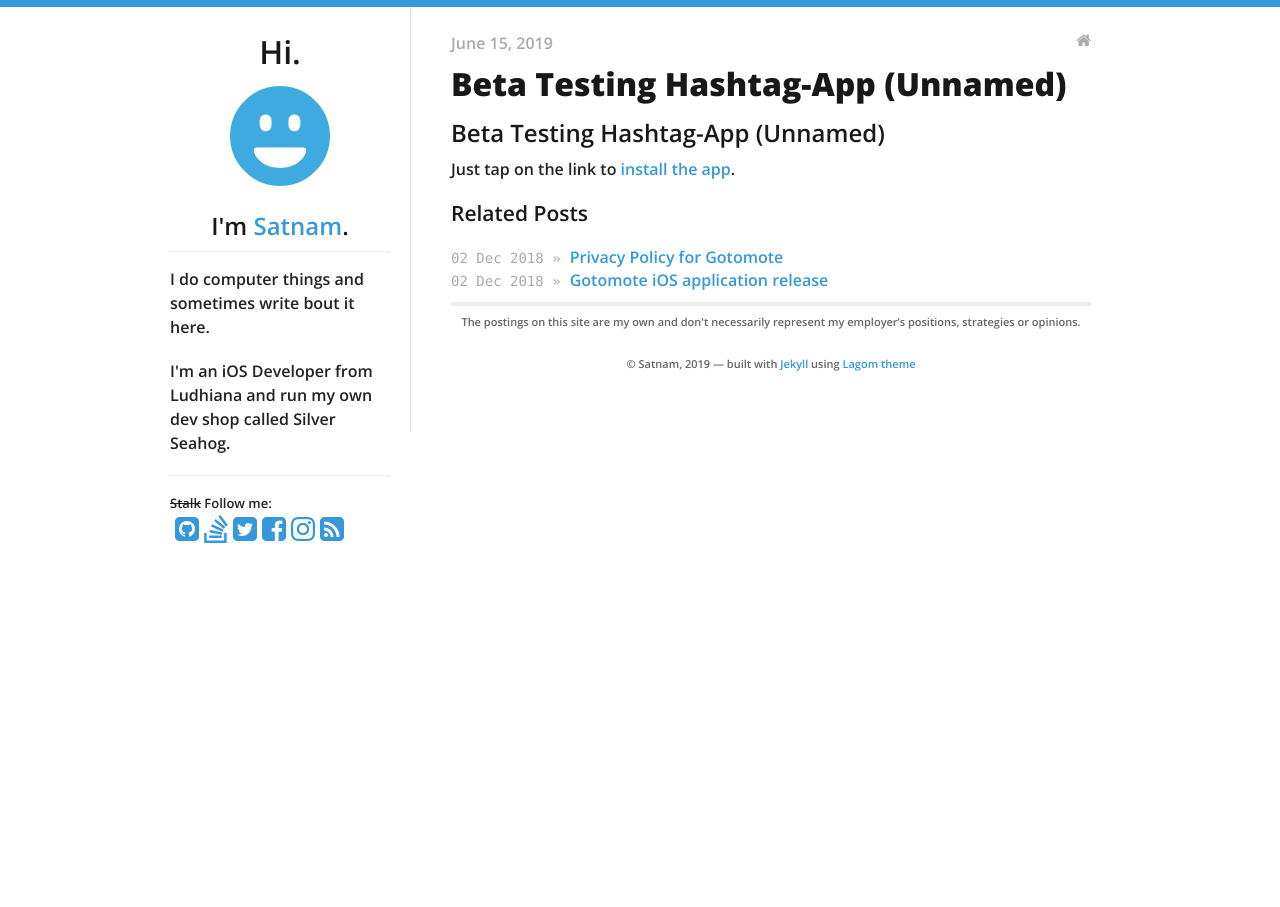
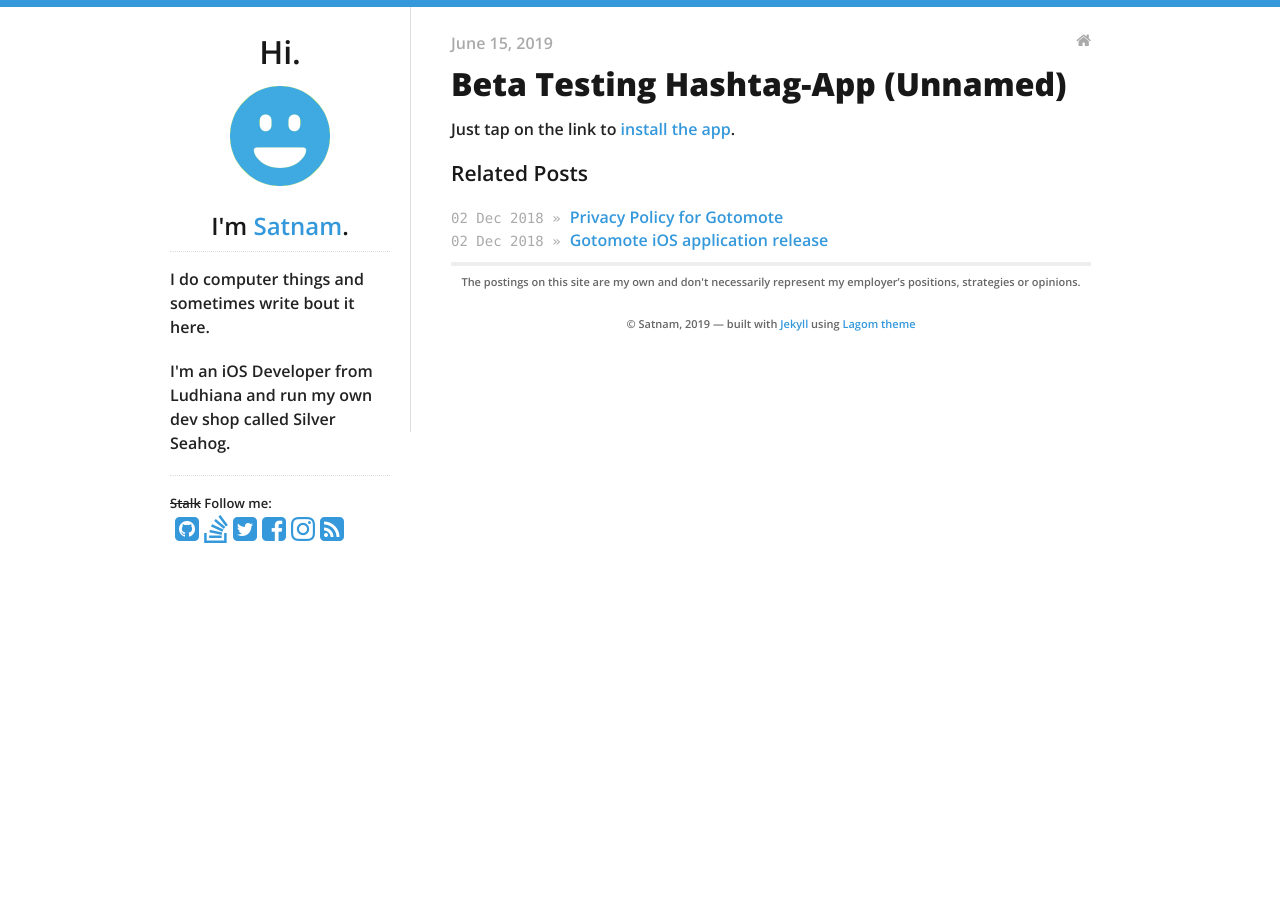
Before and after one commit to 29satnam/29satnam.github.io, a Jekyll site: the page built from _posts/2019-06-15-Beta-Testing-Hashtag-App.md, in a window 1280 px wide. Built offline with Jekyll 4.4.1, drawn with Linux system fonts in a browser that asks for light colours.

Commit message:
Update 2019-06-15-Beta-Testing-Hashtag-App.md

```diff
--- a/_posts/2019-06-15-Beta-Testing-Hashtag-App.md
+++ b/_posts/2019-06-15-Beta-Testing-Hashtag-App.md
@@ -5,5 +5,4 @@ categories:
 - blog
 ---
 
-<h2>Beta Testing Hashtag-App (Unnamed)</h2>
 <p> Just tap on the link to <a href="https://docs.fabric.io/android/fabric/data-privacy.html">install the app</a>.</p>
```
